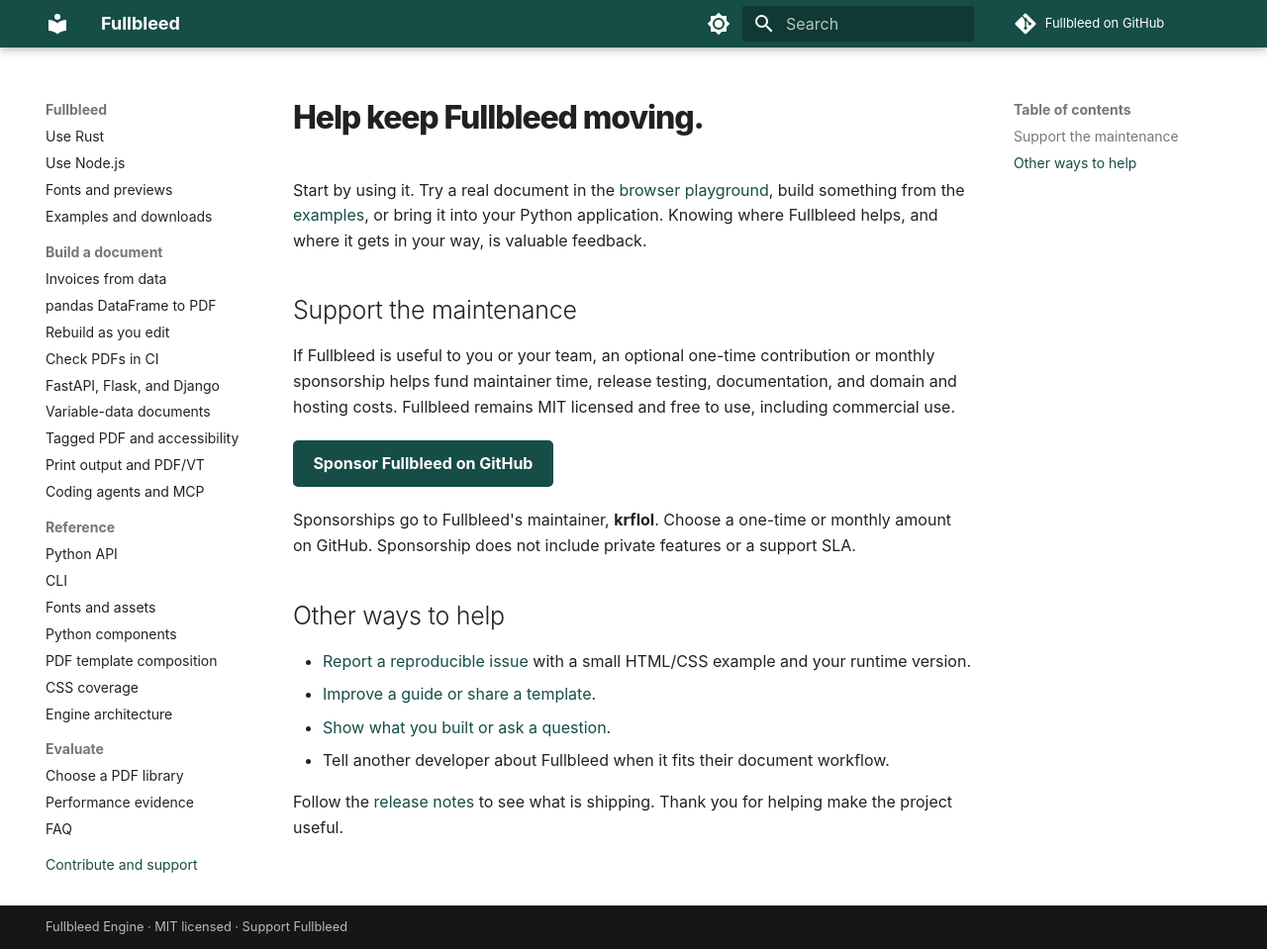
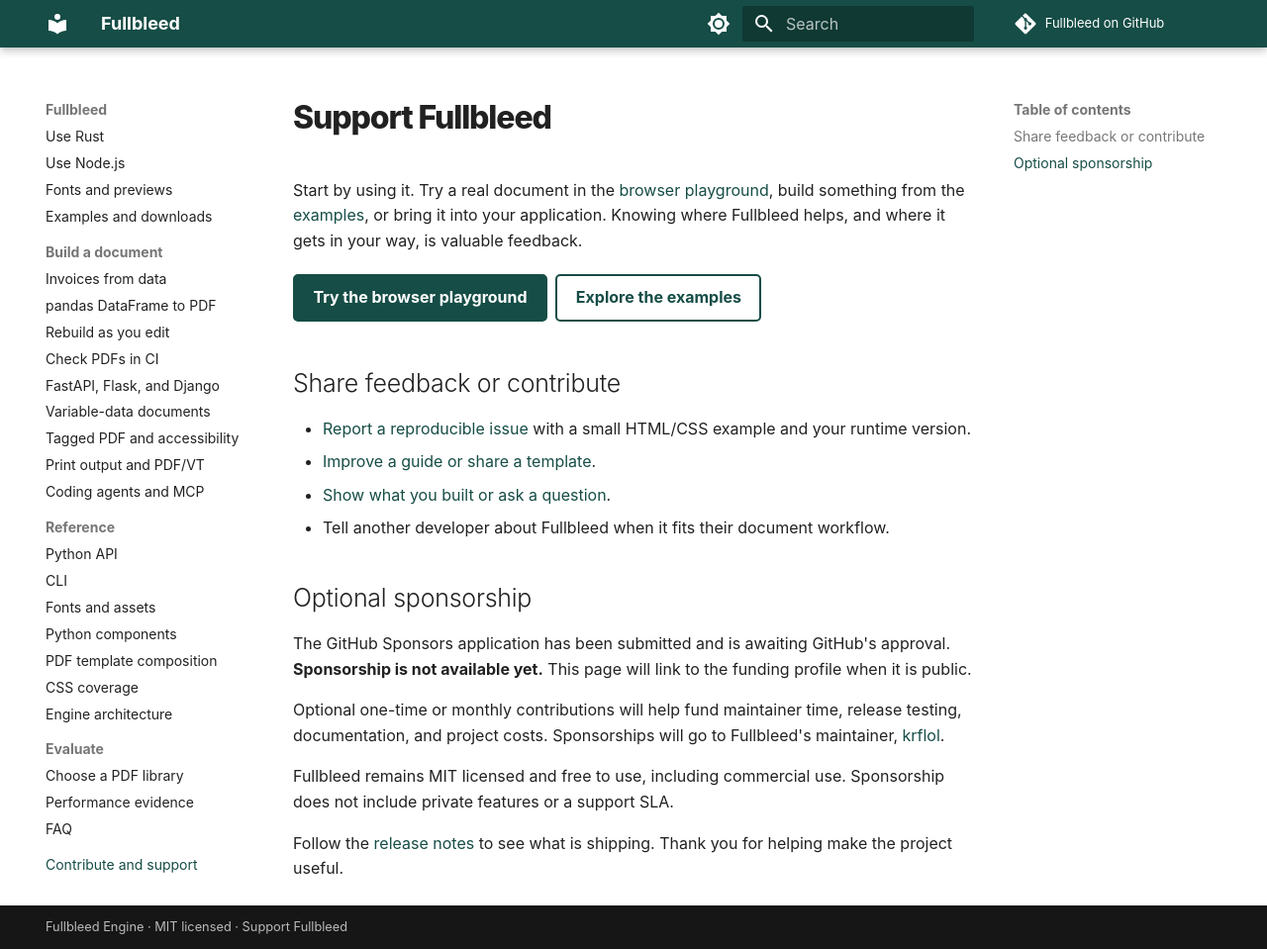
Before and after one commit to fullbleed-engine/docs, an MkDocs documentation site: the page built from docs/support.md, in a window 1280 px wide and 959 px high. Shown: the whole window at 99% size. Built offline with MkDocs 1.6.1 and Material for MkDocs 9.7.7, drawn with Linux system fonts in a browser that asks for light colours; comment, search, counter and statistics services are not loaded.

Commit message:
docs: publish support guidance while Sponsors awaits approval

```diff
--- a/docs/support.md
+++ b/docs/support.md
@@ -1,33 +1,37 @@
 ---
 title: Support Fullbleed
-description: Help maintain Fullbleed through optional sponsorship, reproducible bug reports, documentation, and useful examples. Fullbleed is MIT licensed and free to use.
+description: Help improve Fullbleed with real document feedback, reproducible bug reports, documentation, and useful examples. Optional sponsorship is awaiting GitHub approval.
 ---
 
-# Help keep Fullbleed moving.
+# Support Fullbleed
 
 Start by using it. Try a real document in the [browser playground](playground.md),
-build something from the [examples](examples.md), or bring it into your Python
+build something from the [examples](examples.md), or bring it into your
 application. Knowing where Fullbleed helps, and where it gets in your way, is
 valuable feedback.
 
-## Support the maintenance
+[Try the browser playground](playground.md){ .md-button .md-button--primary }
+[Explore the examples](examples.md){ .md-button }
 
-If Fullbleed is useful to you or your team, an optional one-time contribution or
-monthly sponsorship helps fund maintainer time, release testing, documentation,
-and domain and hosting costs. Fullbleed remains MIT licensed and free to use,
-including commercial use.
-
-[Sponsor Fullbleed on GitHub](https://github.com/sponsors/krflol){ .md-button .md-button--primary }
-
-Sponsorships go to Fullbleed's maintainer, **krflol**. Choose a one-time or monthly
-amount on GitHub. Sponsorship does not include private features or a support SLA.
-
-## Other ways to help
+## Share feedback or contribute
 
 - [Report a reproducible issue](https://github.com/fullbleed-engine/fullbleed-official/issues/new/choose) with a small HTML/CSS example and your runtime version.
 - [Improve a guide or share a template](https://github.com/fullbleed-engine/fullbleed-official/blob/master/CONTRIBUTING.md).
 - [Show what you built or ask a question](https://github.com/fullbleed-engine/fullbleed-official/discussions).
 - Tell another developer about Fullbleed when it fits their document workflow.
 
+## Optional sponsorship
+
+The GitHub Sponsors application has been submitted and is awaiting GitHub's
+approval. **Sponsorship is not available yet.** This page will link to the
+funding profile when it is public.
+
+Optional one-time or monthly contributions will help fund maintainer time,
+release testing, documentation, and project costs. Sponsorships will go to
+Fullbleed's maintainer, [krflol](https://github.com/krflol).
+
+Fullbleed remains MIT licensed and free to use, including commercial use.
+Sponsorship does not include private features or a support SLA.
+
 Follow the [release notes](https://github.com/fullbleed-engine/fullbleed-official/releases)
 to see what is shipping. Thank you for helping make the project useful.
```
